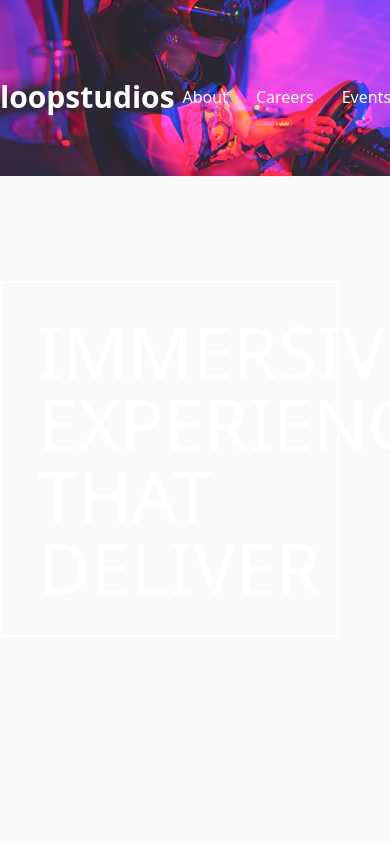
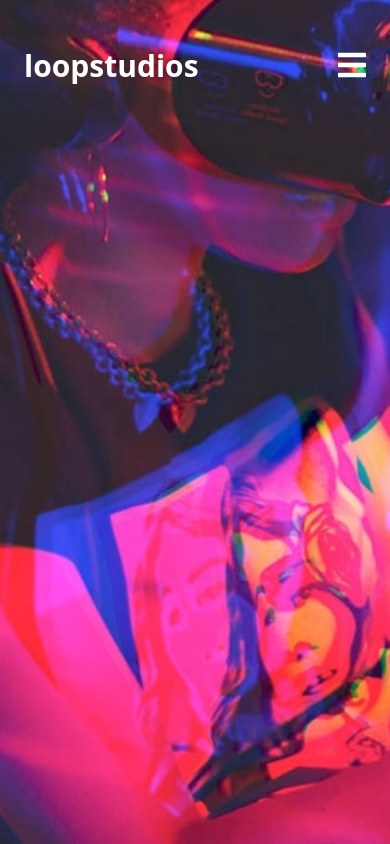
Before and after one commit to radoRandriamahandry/vue-ui-component, a Vue app: page /loopstudio in a window 390 px wide. Shown: the top 844 px of the page. Built offline with nearby package versions, Linux system fonts and the light colour scheme; a web font is replaced by a local one.

Commit message:
mobile: finish mobile design nav bar

```diff
--- a/src/components/loop-studios/layouts/HeroContent.vue
+++ b/src/components/loop-studios/layouts/HeroContent.vue
@@ -1,5 +1,5 @@
 <template>
-  <div class="grid h-full grid-rows-6">
+  <div class="hidden h-full grid-rows-6 sm:grid">
     <div class="self-end pb-6">
       <NavBar />
     </div>
@@ -9,6 +9,11 @@
           Immersive Experiences That deliver
         </h1>
       </div>
+    </div>
+  </div>
+  <div class="sm:hidden">
+    <div class="">
+      <NavBar />
     </div>
   </div>
 </template>
--- a/src/components/loop-studios/layouts/HeroSection.vue
+++ b/src/components/loop-studios/layouts/HeroSection.vue
@@ -4,7 +4,7 @@
       <img
         src="/src/assets/LPageLoopStudio/image-hero.jpg"
         alt="Hero image "
-        class="object-cover w-full"
+        class="object-cover h-full sm:h-auto sm:object-cover sm:w-full"
       />
     </div>
     <div class="relative h-screen max-w-screen-lg mx-auto overflow-hidden">
--- a/src/components/loop-studios/layouts/NavBar.vue
+++ b/src/components/loop-studios/layouts/NavBar.vue
@@ -1,8 +1,13 @@
 <template>
   <div class="grid text-white justify-items-center">
-    <div class="flex items-center justify-between w-full">
+    <div
+      class="flex items-center justify-between w-full px-6 py-12  sm:px-0 sm:py-0"
+    >
       <h2 class="text-3xl font-bold hero-logo">loopstudios</h2>
-      <div class="flex gap-x-3">
+      <div class="sm:hidden">
+        <fontAwesomeIcon class="fa-2x" :icon="['fas', 'bars']" />
+      </div>
+      <div class="hidden sm:flex gap-x-3">
         <div
           v-for="link in links"
           :key="link.name"
--- a/src/main.js
+++ b/src/main.js
@@ -3,6 +3,7 @@ import App from "./App.vue"
 import router from "./router/index"
 import { library } from "@fortawesome/fontawesome-svg-core"
 import { FontAwesomeIcon } from "@fortawesome/vue-fontawesome"
+import { faBars } from "@fortawesome/free-solid-svg-icons"
 import {
   faFacebookSquare,
   faTwitter,
@@ -12,7 +13,7 @@ import {
 
 import "./index.css"
 
-library.add(faFacebookSquare, faTwitter, faPinterest, faInstagram)
+library.add(faFacebookSquare, faTwitter, faPinterest, faInstagram, faBars)
 
 const app = createApp(App)
 app.component("FontAwesomeIcon", FontAwesomeIcon)
```
